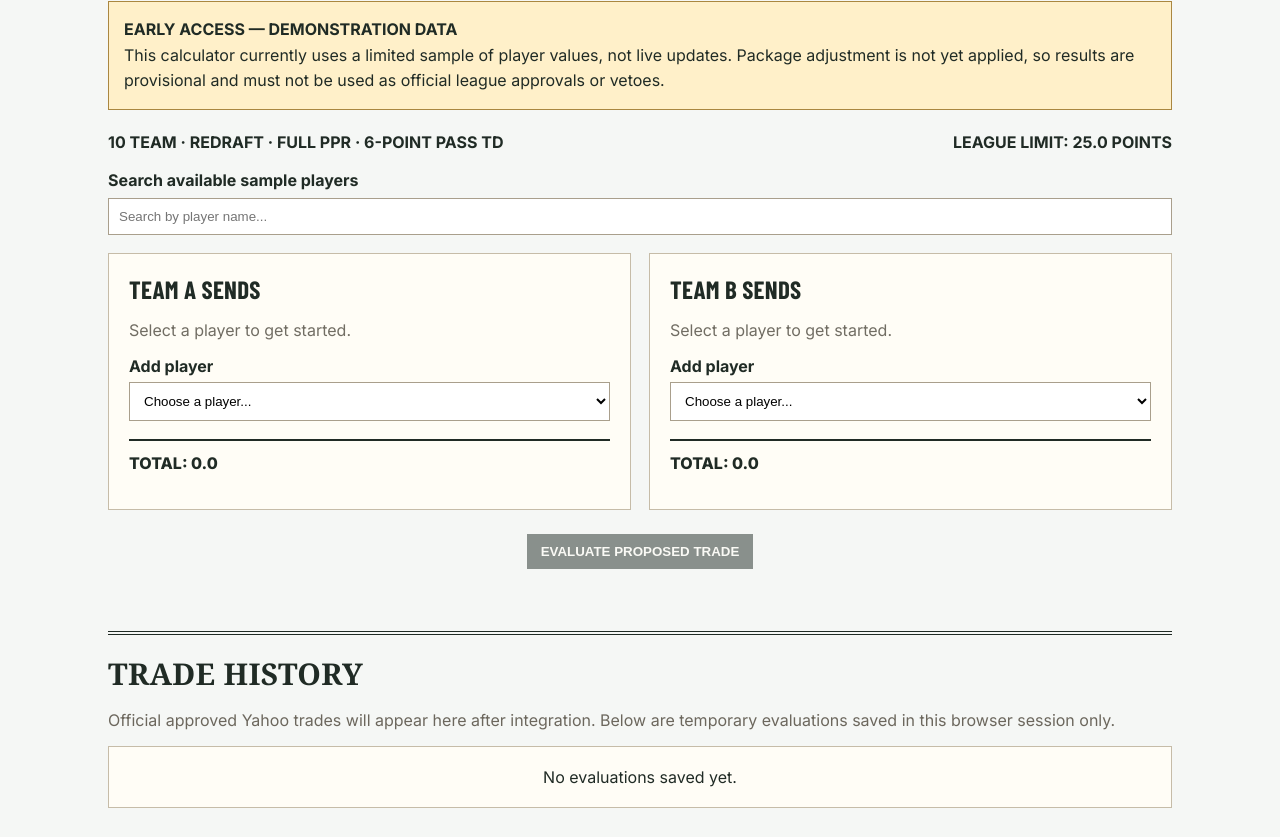
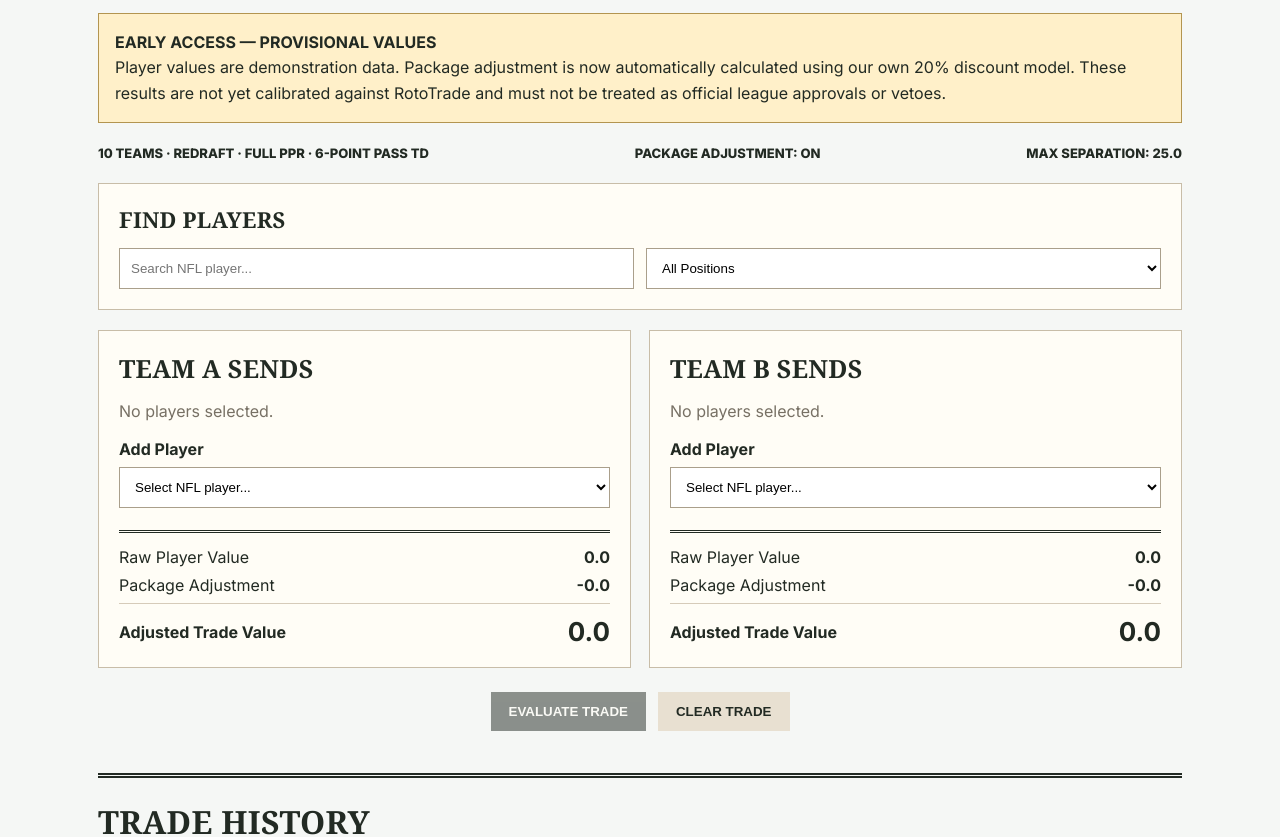
Before and after one commit to tlaird29/the-boys-league-hq, a Next.js app: page /trade-hub in a window 1280 px wide. Shown: the part 315-1152 px from the top of the page. Built offline with nearby package versions, Linux system fonts and the light colour scheme; a web font is replaced by a local one.

Commit message:
Enable automatic package adjustment

```diff
--- a/app/trade-hub/page.tsx
+++ b/app/trade-hub/page.tsx
@@ -3,6 +3,7 @@
 
 import Link from "next/link";
 import { useMemo, useState } from "react";
+import type { CSSProperties } from "react";
 
 type Player = {
   id: string;
@@ -14,13 +15,22 @@ type Player = {
 
 type Evaluation = {
   id: number;
-  a: string;
-  b: string;
-  difference: number;
-  status: string;
+  sideA: string;
+  sideB: string;
+  rawA: number;
+  rawB: number;
+  adjustedA: number;
+  adjustedB: number;
+  separation: number;
+  allowed: boolean;
   date: string;
 };
 
+const MAX_SEPARATION = 25;
+const EXTRA_PLAYER_DISCOUNT = 0.20;
+
+// Demonstration values only.
+// Live player values will replace these in a later update.
 const players: Player[] = [
   { id: "gibbs", name: "Jahmyr Gibbs", pos: "RB", team: "DET", value: 92.7 },
   { id: "bijan", name: "Bijan Robinson", pos: "RB", team: "ATL", value: 89.4 },
@@ -34,220 +44,395 @@ const players: Player[] = [
   { id: "mahomes", name: "Patrick Mahomes", pos: "QB", team: "KC", value: 31.5 }
 ];
 
-const panel: React.CSSProperties = {
+const paper: CSSProperties = {
   background: "#fffdf6",
-  border: "1px solid #c6bca8",
+  border: "1px solid #c8bda8",
   padding: 20
 };
 
-const button: React.CSSProperties = {
-  background: "#202b25",
+const darkButton: CSSProperties = {
+  border: 0,
+  background: "#222a23",
   color: "#fffdf6",
-  padding: "10px 14px",
-  border: 0,
-  cursor: "pointer",
-  fontWeight: 700
+  padding: "12px 18px",
+  fontWeight: 800,
+  cursor: "pointer"
 };
 
-const selectStyle: React.CSSProperties = {
+const field: CSSProperties = {
   width: "100%",
-  padding: 10,
-  border: "1px solid #a99f8c",
-  background: "white"
+  padding: 11,
+  border: "1px solid #aa9f8b",
+  borderRadius: 0,
+  background: "#fff"
 };
 
-export default function TradeHub() {
+const format = (value: number) => value.toFixed(1);
+
+// Package adjustment:
+// The side sending MORE players receives a discount.
+// The highest-value player retains full value.
+// Each additional player on that side receives 80% value.
+//
+// This is an independent approximation, not RotoTrade's
+// proprietary package-adjustment formula.
+function calculateSide(
+  selected: Player[],
+  opposingPlayerCount: number
+) {
+  const ordered = [...selected].sort(
+    (a, b) => b.value - a.value
+  );
+
+  const raw = ordered.reduce(
+    (sum, player) => sum + player.value,
+    0
+  );
+
+  if (ordered.length <= opposingPlayerCount) {
+    return {
+      raw,
+      adjusted: raw,
+      adjustment: 0
+    };
+  }
+
+  const fullValue = ordered[0]?.value ?? 0;
+
+  const additionalValue = ordered
+    .slice(1)
+    .reduce((sum, player) => sum + player.value, 0);
+
+  const adjusted =
+    fullValue +
+    additionalValue * (1 - EXTRA_PLAYER_DISCOUNT);
+
+  return {
+    raw,
+    adjusted,
+    adjustment: raw - adjusted
+  };
+}
+
+export default function TradeHubPage() {
   const [sideA, setSideA] = useState<string[]>([]);
   const [sideB, setSideB] = useState<string[]>([]);
   const [search, setSearch] = useState("");
+  const [position, setPosition] = useState("ALL");
   const [evaluated, setEvaluated] = useState(false);
   const [history, setHistory] = useState<Evaluation[]>([]);
 
-  const byId = (id: string) => players.find(p => p.id === id);
+  const playerById = (id: string) =>
+    players.find(player => player.id === id);
 
-  const total = (ids: string[]) =>
-    ids.reduce((sum, id) => sum + (byId(id)?.value ?? 0), 0);
+  const selectedA = sideA
+    .map(playerById)
+    .filter((player): player is Player => Boolean(player));
 
-  const aTotal = total(sideA);
-  const bTotal = total(sideB);
-  const difference = Math.abs(aTotal - bTotal);
-  const passes = difference <= 25;
+  const selectedB = sideB
+    .map(playerById)
+    .filter((player): player is Player => Boolean(player));
 
-  const eligible = useMemo(
-    () =>
-      players.filter(p =>
-        p.name.toLowerCase().includes(search.toLowerCase())
-      ),
-    [search]
+  const resultA = calculateSide(
+    selectedA,
+    selectedB.length
   );
 
-  function add(id: string, side: "a" | "b") {
-    if (!id || sideA.includes(id) || sideB.includes(id)) return;
+  const resultB = calculateSide(
+    selectedB,
+    selectedA.length
+  );
 
-    if (side === "a") setSideA(prev => [...prev, id]);
-    else setSideB(prev => [...prev, id]);
+  const separation = Math.abs(
+    resultA.adjusted - resultB.adjusted
+  );
+
+  const allowed = separation <= MAX_SEPARATION;
+
+  const hasBothSides =
+    selectedA.length > 0 && selectedB.length > 0;
+
+  const packageAdjustmentApplied =
+    selectedA.length !== selectedB.length;
+
+  const availablePlayers = useMemo(() => {
+    return players.filter(player => {
+      const matchesSearch = player.name
+        .toLowerCase()
+        .includes(search.toLowerCase());
+
+      const matchesPosition =
+        position === "ALL" || player.pos === position;
+
+      return matchesSearch && matchesPosition;
+    });
+  }, [search, position]);
+
+  function addPlayer(
+    id: string,
+    side: "A" | "B"
+  ) {
+    if (!id || sideA.includes(id) || sideB.includes(id)) {
+      return;
+    }
+
+    if (side === "A") {
+      setSideA(current => [...current, id]);
+    } else {
+      setSideB(current => [...current, id]);
+    }
 
     setEvaluated(false);
   }
 
-  function remove(id: string, side: "a" | "b") {
-    if (side === "a") setSideA(prev => prev.filter(x => x !== id));
-    else setSideB(prev => prev.filter(x => x !== id));
+  function removePlayer(
+    id: string,
+    side: "A" | "B"
+  ) {
+    if (side === "A") {
+      setSideA(current =>
+        current.filter(playerId => playerId !== id)
+      );
+    } else {
+      setSideB(current =>
+        current.filter(playerId => playerId !== id)
+      );
+    }
 
     setEvaluated(false);
   }
 
-  function renderSide(title: string, ids: string[], side: "a" | "b") {
+  function clearTrade() {
+    setSideA([]);
+    setSideB([]);
+    setSearch("");
+    setPosition("ALL");
+    setEvaluated(false);
+  }
+
+  function saveEvaluation() {
+    if (!evaluated || !hasBothSides) return;
+
+    const names = (selected: Player[]) =>
+      selected.map(player => player.name).join(", ");
+
+    const entry: Evaluation = {
+      id: Date.now(),
+      sideA: names(selectedA),
+      sideB: names(selectedB),
+      rawA: resultA.raw,
+      rawB: resultB.raw,
+      adjustedA: resultA.adjusted,
+      adjustedB: resultB.adjusted,
+      separation,
+      allowed,
+      date: new Date().toLocaleString()
+    };
+
+    setHistory(current => [entry, ...current]);
+  }
+
+  function renderSide(
+    title: string,
+    selected: Player[],
+    side: "A" | "B",
+    calculation: ReturnType<typeof calculateSide>
+  ) {
     return (
-      <section style={panel}>
-        <h2 style={{ fontSize: 25, marginBottom: 16 }}>{title}</h2>
+      <section style={paper}>
+        <h2
+          style={{
+            fontFamily: "Georgia, serif",
+            fontSize: 25,
+            marginBottom: 16
+          }}
+        >
+          {title}
+        </h2>
 
-        {ids.length === 0 && (
-          <p style={{ color: "#716d63" }}>
-            Select a player to get started.
+        {selected.length === 0 && (
+          <p style={{ color: "#777064" }}>
+            No players selected.
           </p>
         )}
 
-        {ids.map(id => {
-          const p = byId(id);
-
-          return p && (
+        {selected.map(player => (
           <div
-              key={id}
+            key={player.id}
             style={{
               display: "flex",
               justifyContent: "space-between",
-                gap: 8,
-                padding: "9px 0",
-                borderBottom: "1px solid #ddd4c2"
+              alignItems: "center",
+              gap: 10,
+              padding: "11px 0",
+              borderBottom: "1px solid #e2d9c8"
             }}
           >
-              <span>
-                <strong>{p.name}</strong>
-                <br />
-                <small>
-                  {p.pos} · {p.team} · {p.value.toFixed(1)}
-                </small>
-              </span>
+            <div>
+              <strong>{player.name}</strong>
+              <div
+                style={{
+                  fontSize: 12,
+                  color: "#777064",
+                  marginTop: 3
+                }}
+              >
+                {player.pos} · {player.team} ·{" "}
+                {format(player.value)} pts
+              </div>
+            </div>
 
             <button
-                onClick={() => remove(id, side)}
-                aria-label={`Remove ${p.name}`}
+              type="button"
+              aria-label={`Remove ${player.name}`}
+              onClick={() =>
+                removePlayer(player.id, side)
+              }
               style={{
-                  border: 0,
+                border: "1px solid #c8bda8",
                 background: "transparent",
-                  cursor: "pointer",
-                  fontSize: 20
+                padding: "5px 10px",
+                cursor: "pointer"
               }}
             >
               ×
             </button>
           </div>
-          );
-        })}
+        ))}
 
         <label
           style={{
             display: "block",
-            marginTop: 16,
-            marginBottom: 6,
-            fontWeight: 700
+            fontWeight: 700,
+            marginTop: 18,
+            marginBottom: 8
           }}
         >
-          Add player
+          Add Player
         </label>
 
         <select
+          value=""
           aria-label={`Add player to ${title}`}
-          style={selectStyle}
-          value=""
-          onChange={e => add(e.target.value, side)}
+          style={field}
+          onChange={event =>
+            addPlayer(event.target.value, side)
+          }
         >
-          <option value="">Choose a player...</option>
+          <option value="">Select NFL player...</option>
 
-          {eligible
+          {availablePlayers
             .filter(
-              p => !sideA.includes(p.id) && !sideB.includes(p.id)
+              player =>
+                !sideA.includes(player.id) &&
+                !sideB.includes(player.id)
             )
-            .map(p => (
-              <option key={p.id} value={p.id}>
-                {p.name} — {p.pos} — {p.value.toFixed(1)}
+            .map(player => (
+              <option
+                key={player.id}
+                value={player.id}
+              >
+                {player.name} · {player.pos} ·{" "}
+                {format(player.value)}
               </option>
             ))}
         </select>
 
-        <p
+        <div
           style={{
-            borderTop: "2px solid #202b25",
-            paddingTop: 12,
-            marginTop: 18,
-            fontWeight: 800
+            borderTop: "3px double #222a23",
+            marginTop: 22,
+            paddingTop: 14
           }}
         >
-          TOTAL: {total(ids).toFixed(1)}
-        </p>
+          <div
+            style={{
+              display: "flex",
+              justifyContent: "space-between",
+              marginBottom: 8
+            }}
+          >
+            <span>Raw Player Value</span>
+            <strong>{format(calculation.raw)}</strong>
+          </div>
+
+          <div
+            style={{
+              display: "flex",
+              justifyContent: "space-between",
+              marginBottom: 8
+            }}
+          >
+            <span>Package Adjustment</span>
+            <strong>
+              -{format(calculation.adjustment)}
+            </strong>
+          </div>
+
+          <div
+            style={{
+              display: "flex",
+              justifyContent: "space-between",
+              alignItems: "center",
+              borderTop: "1px solid #d6cbb9",
+              paddingTop: 12
+            }}
+          >
+            <strong>Adjusted Trade Value</strong>
+            <strong style={{ fontSize: 26 }}>
+              {format(calculation.adjusted)}
+            </strong>
+          </div>
+        </div>
       </section>
     );
   }
 
-  function save() {
-    if (!evaluated) return;
-
-    const names = (ids: string[]) =>
-      ids.map(id => byId(id)?.name ?? id).join(", ");
-
-    setHistory(prev => [
-      {
-        id: Date.now(),
-        a: names(sideA),
-        b: names(sideB),
-        difference,
-        status: passes ? "ALLOWED" : "VETOED",
-        date: new Date().toLocaleString()
-      },
-      ...prev
-    ]);
-  }
+  const resultColor = allowed ? "#18733a" : "#ad2828";
 
   return (
     <main
       style={{
-        maxWidth: 1100,
+        maxWidth: 1120,
         margin: "0 auto",
         padding: "24px 18px 80px",
-        color: "#202b25"
+        color: "#222a23"
       }}
     >
-      <div
+      <header
         style={{
           textAlign: "center",
-          borderBottom: "4px double #202b25",
-          paddingBottom: 20
+          borderBottom: "5px double #222a23",
+          paddingBottom: 22
         }}
       >
         <Link
           href="/"
-          style={{ fontSize: 13, textDecoration: "underline" }}
+          style={{
+            fontSize: 13,
+            textDecoration: "underline"
+          }}
         >
           ← BACK TO THE BOYS
         </Link>
 
         <p
           style={{
+            fontSize: 12,
             letterSpacing: 3,
-            fontSize: 12,
-            marginTop: 20
+            marginTop: 22
           }}
         >
-          THE BOYS LEAGUE HQ · COMMISSIONER&apos;S EDITION
+          THE BOYS LEAGUE HQ
         </p>
 
         <h1
           style={{
             fontFamily: "Georgia, serif",
-            fontSize: "clamp(38px, 7vw, 70px)",
+            fontSize: "clamp(40px, 7vw, 76px)",
+            lineHeight: 1.1,
             letterSpacing: -2,
-            lineHeight: 1.1
+            margin: "12px 0"
           }}
         >
           THE TRADE HUB
@@ -260,201 +445,365 @@ export default function TradeHub() {
             fontSize: 17
           }}
         >
-          Where friendships go to die and terrible offers get exposed.
+          Where friendships go to die and terrible
+          trade offers get exposed.
         </p>
-      </div>
+      </header>
 
       <div
         style={{
           background: "#fff0c9",
-          border: "1px solid #aa8740",
-          padding: 15,
+          border: "1px solid #b39550",
+          padding: 16,
           margin: "22px 0",
           lineHeight: 1.6
         }}
       >
-        <strong>EARLY ACCESS — DEMONSTRATION DATA</strong>
-        <br />
-        This calculator currently uses a limited sample of player
-        values, not live updates. Package adjustment is not yet
-        applied, so results are provisional and must not be used
-        as official league approvals or vetoes.
+        <strong>EARLY ACCESS — PROVISIONAL VALUES</strong>
+        <div>
+          Player values are demonstration data.
+          Package adjustment is now automatically
+          calculated using our own 20% discount model.
+          These results are not yet calibrated against
+          RotoTrade and must not be treated as official
+          league approvals or vetoes.
+        </div>
       </div>
 
       <div
         style={{
           display: "flex",
+          justifyContent: "space-between",
           gap: 12,
           flexWrap: "wrap",
-          justifyContent: "space-between",
-          marginBottom: 18
+          marginBottom: 22,
+          fontWeight: 800,
+          fontSize: 13
         }}
       >
-        <strong>
-          10 TEAM · REDRAFT · FULL PPR · 6-POINT PASS TD
-        </strong>
+        <span>
+          10 TEAMS · REDRAFT · FULL PPR ·
+          6-POINT PASS TD
+        </span>
 
-        <strong>LEAGUE LIMIT: 25.0 POINTS</strong>
+        <span>
+          PACKAGE ADJUSTMENT: ON
+        </span>
+
+        <span>
+          MAX SEPARATION: 25.0
+        </span>
       </div>
 
-      <label
+      <section
         style={{
-          display: "block",
-          marginBottom: 8,
-          fontWeight: 700
+          ...paper,
+          marginBottom: 20
         }}
       >
-        Search available sample players
-      </label>
-
-      <input
-        value={search}
-        onChange={e => setSearch(e.target.value)}
-        placeholder="Search by player name..."
-        style={{ ...selectStyle, marginBottom: 18 }}
-      />
+        <h2
+          style={{
+            fontFamily: "Georgia, serif",
+            fontSize: 22,
+            marginBottom: 14
+          }}
+        >
+          Find Players
+        </h2>
 
         <div
           style={{
             display: "grid",
             gridTemplateColumns:
-            "repeat(auto-fit, minmax(270px, 1fr))",
+              "repeat(auto-fit, minmax(220px, 1fr))",
+            gap: 12
+          }}
+        >
+          <input
+            value={search}
+            onChange={event =>
+              setSearch(event.target.value)
+            }
+            placeholder="Search NFL player..."
+            aria-label="Search NFL player"
+            style={field}
+          />
+
+          <select
+            value={position}
+            onChange={event =>
+              setPosition(event.target.value)
+            }
+            aria-label="Filter by position"
+            style={field}
+          >
+            <option value="ALL">All Positions</option>
+            <option value="QB">Quarterbacks</option>
+            <option value="RB">Running Backs</option>
+            <option value="WR">Wide Receivers</option>
+            <option value="TE">Tight Ends</option>
+          </select>
+        </div>
+      </section>
+
+      <div
+        style={{
+          display: "grid",
+          gridTemplateColumns:
+            "repeat(auto-fit, minmax(280px, 1fr))",
           gap: 18
         }}
       >
-        {renderSide("TEAM A SENDS", sideA, "a")}
-        {renderSide("TEAM B SENDS", sideB, "b")}
+        {renderSide(
+          "TEAM A SENDS",
+          selectedA,
+          "A",
+          resultA
+        )}
+
+        {renderSide(
+          "TEAM B SENDS",
+          selectedB,
+          "B",
+          resultB
+        )}
       </div>
 
       <div
         style={{
-          textAlign: "center",
-          padding: "24px 0"
+          display: "flex",
+          justifyContent: "center",
+          flexWrap: "wrap",
+          gap: 12,
+          margin: "24px 0"
         }}
       >
         <button
+          type="button"
+          disabled={!hasBothSides}
+          onClick={() => setEvaluated(true)}
           style={{
-            ...button,
-            opacity: sideA.length && sideB.length ? 1 : 0.5
+            ...darkButton,
+            opacity: hasBothSides ? 1 : 0.5
           }}
-          disabled={!sideA.length || !sideB.length}
-          onClick={() => setEvaluated(true)}
         >
-          EVALUATE PROPOSED TRADE
+          EVALUATE TRADE
+        </button>
+
+        <button
+          type="button"
+          onClick={clearTrade}
+          style={{
+            ...darkButton,
+            background: "#e8e0d1",
+            color: "#222a23"
+          }}
+        >
+          CLEAR TRADE
         </button>
       </div>
 
-      {evaluated && (
+      {evaluated && hasBothSides && (
         <section
           style={{
-            ...panel,
+            ...paper,
             textAlign: "center",
-            border: `2px solid ${
-              passes ? "#17803e" : "#b32828"
-            }`
+            border: `2px solid ${resultColor}`,
+            padding: 28
           }}
         >
           <p
             style={{
-              fontWeight: 800,
-              color: passes ? "#17803e" : "#b32828"
+              color: resultColor,
+              fontSize: 18,
+              fontWeight: 900,
+              letterSpacing: 1
             }}
           >
-            PROVISIONAL {passes ? "ALLOWED" : "VETOED"}
+            PROVISIONAL{" "}
+            {allowed ? "TRADE ALLOWED" : "TRADE VETOED"}
           </p>
 
-          <p style={{ fontSize: 12, letterSpacing: 2 }}>
+          <p
+            style={{
+              letterSpacing: 2,
+              fontSize: 12,
+              fontWeight: 800,
+              marginTop: 16
+            }}
+          >
             TRADE VALUE SEPARATION
           </p>
 
           <div
             style={{
-              fontSize: 64,
+              fontSize: "clamp(55px, 9vw, 90px)",
               fontWeight: 900,
-              color: passes ? "#17803e" : "#b32828"
+              lineHeight: 1.2,
+              color: resultColor
             }}
           >
-            {difference.toFixed(1)}
+            {format(separation)}
           </div>
 
           <p>
-            Maximum permitted separation: 25.0
-            <br />
-            Package adjustment not included
+            Maximum allowed:{" "}
+            <strong>{format(MAX_SEPARATION)}</strong>
           </p>
 
-          <button style={button} onClick={save}>
-            SAVE TO THIS SESSION&apos;S EVALUATIONS
+          <p
+            style={{
+              fontSize: 13,
+              color: "#6f695e"
+            }}
+          >
+            Package Adjustment:{" "}
+            <strong>
+              {packageAdjustmentApplied
+                ? "APPLIED AUTOMATICALLY"
+                : "ON — NO ADJUSTMENT NEEDED"}
+            </strong>
+          </p>
+
+          <div
+            style={{
+              display: "grid",
+              gridTemplateColumns:
+                "repeat(auto-fit, minmax(180px, 1fr))",
+              gap: 12,
+              margin: "22px 0"
+            }}
+          >
+            <div
+              style={{
+                background: "#f4eee3",
+                padding: 14
+              }}
+            >
+              <div>TEAM A ADJUSTED</div>
+              <strong style={{ fontSize: 25 }}>
+                {format(resultA.adjusted)}
+              </strong>
+            </div>
+
+            <div
+              style={{
+                background: "#f4eee3",
+                padding: 14
+              }}
+            >
+              <div>TEAM B ADJUSTED</div>
+              <strong style={{ fontSize: 25 }}>
+                {format(resultB.adjusted)}
+              </strong>
+            </div>
+          </div>
+
+          <button
+            type="button"
+            onClick={saveEvaluation}
+            style={darkButton}
+          >
+            SAVE EVALUATION
           </button>
         </section>
       )}
 
       <section
         style={{
-          marginTop: 38,
-          borderTop: "4px double #202b25",
-          paddingTop: 18
+          marginTop: 42,
+          borderTop: "5px double #222a23",
+          paddingTop: 22
         }}
       >
         <h2
           style={{
             fontFamily: "Georgia, serif",
-            fontSize: 30
+            fontSize: 32
           }}
         >
           TRADE HISTORY
         </h2>
 
-        <p style={{ color: "#6c675d" }}>
-          Official approved Yahoo trades will appear here after
-          integration. Below are temporary evaluations saved in
-          this browser session only.
+        <p
+          style={{
+            color: "#716a5d",
+            lineHeight: 1.6
+          }}
+        >
+          This section currently stores temporary
+          evaluations for the current page session.
+          Official approved trades will be imported
+          and stored separately once we connect
+          the permanent database.
         </p>
 
         {history.length === 0 ? (
           <div
             style={{
-              ...panel,
+              ...paper,
               textAlign: "center",
-              marginTop: 14
+              marginTop: 16
             }}
           >
             No evaluations saved yet.
           </div>
         ) : (
-          history.map(t => (
+          history.map(entry => (
             <article
-              key={t.id}
-              style={{ ...panel, marginTop: 12 }}
+              key={entry.id}
+              style={{
+                ...paper,
+                marginTop: 12
+              }}
             >
               <div
                 style={{
                   display: "flex",
                   justifyContent: "space-between",
-                  gap: 10,
+                  gap: 14,
                   flexWrap: "wrap"
                 }}
               >
+                <div>
                   <strong>
-                  {t.a} <span style={{ fontWeight: 400 }}>for</span>{" "}
-                  {t.b}
+                    {entry.sideA}
                   </strong>
+                  <span> for </span>
+                  <strong>
+                    {entry.sideB}
+                  </strong>
+                </div>
 
                 <strong
                   style={{
-                    color:
-                      t.status === "ALLOWED"
-                        ? "#17803e"
-                        : "#b32828"
+                    color: entry.allowed
+                      ? "#18733a"
+                      : "#ad2828"
                   }}
                 >
-                  {t.difference.toFixed(1)} · {t.status}
+                  {format(entry.separation)} ·{" "}
+                  {entry.allowed ? "ALLOWED" : "VETOED"}
                 </strong>
               </div>
 
-              <small>
-                {t.date} · Provisional calculation, not an
-                official decision
+              <p
+                style={{
+                  fontSize: 13,
+                  marginTop: 10
+                }}
+              >
+                Adjusted totals:{" "}
+                {format(entry.adjustedA)} vs.{" "}
+                {format(entry.adjustedB)}
+              </p>
+
+              <small
+                style={{
+                  color: "#716a5d"
+                }}
+              >
+                {entry.date} · Provisional evaluation
               </small>
             </article>
           ))
```
Lines whose indentation alone changed are shown as unchanged.
